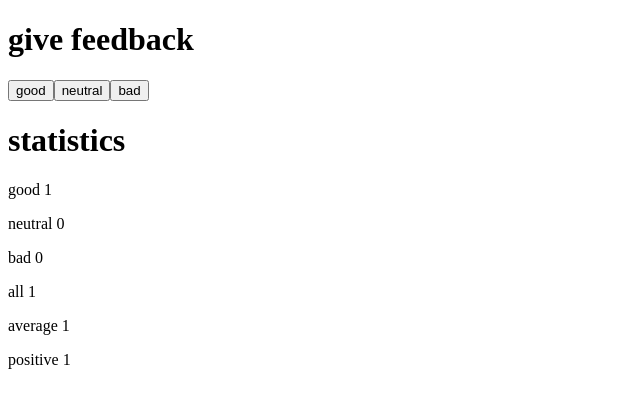
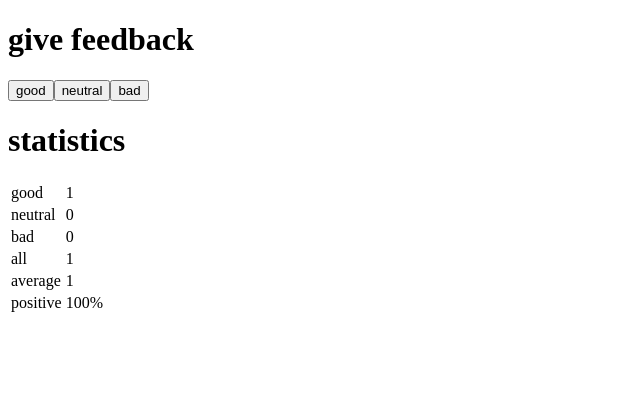
Before and after one commit to MR10587/FSO, a React (Vite) app in the folder part1/unicafe/: page / in a window 1280 px wide. Both pictures are taken after a click on the button "good". Shown: the top 408 px of the page, without its empty margins (0-640 px from the left). Built offline with nearby package versions, Linux system fonts and the light colour scheme.

Commit message:
statistics  displayed as html  table

```diff
--- a/part1/unicafe/src/App.jsx
+++ b/part1/unicafe/src/App.jsx
@@ -6,28 +6,37 @@
 
 const StatisticLine = ({ text, value }) => {
   return (
-    <p>
-      {text} {value}
-    </p>
+    <tr>
+      <td>{text}</td>
+      <td>{value}</td>
+    </tr>
   );
 };
 
 const Statistics = ({ good, neutral, bad, total, average, positive }) => {
   if (good === 0 && neutral === 0 && bad === 0) {
-    <h1>statistics</h1>;
-    return <p>No feedback given</p>;
+    return (
+      <div>
+        <h1>statistics</h1>
+        <p>No feedback given</p>
+      </div>
+    );
   }
 
   return (
     <div>
       <h1>statistics</h1>
 
+      <table>
+        <tbody>
           <StatisticLine text="good" value={good} />
           <StatisticLine text="neutral" value={neutral} />
           <StatisticLine text="bad" value={bad} />
           <StatisticLine text="all" value={total} />
           <StatisticLine text="average" value={average} />
           <StatisticLine text="positive" value={positive} />
+        </tbody>
+      </table>
     </div>
   );
 };
@@ -40,7 +49,7 @@
 
   const total = good + neutral + bad;
   const average = (good - bad) / total;
-  const positive = good / total;
+  const positive = good / total * 100 + "%";
 
   return (
     <div>
```
Lines whose indentation alone changed are shown as unchanged.
